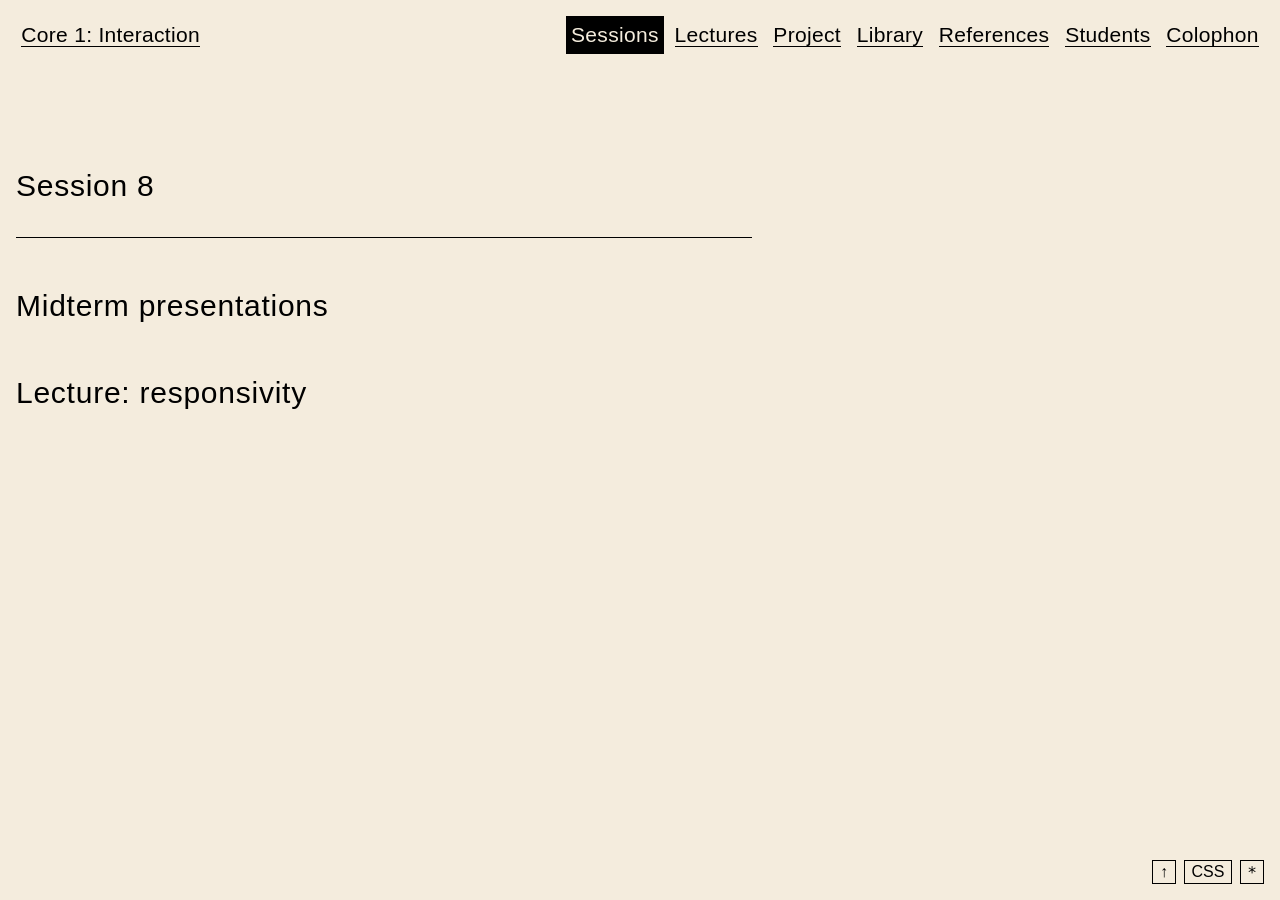
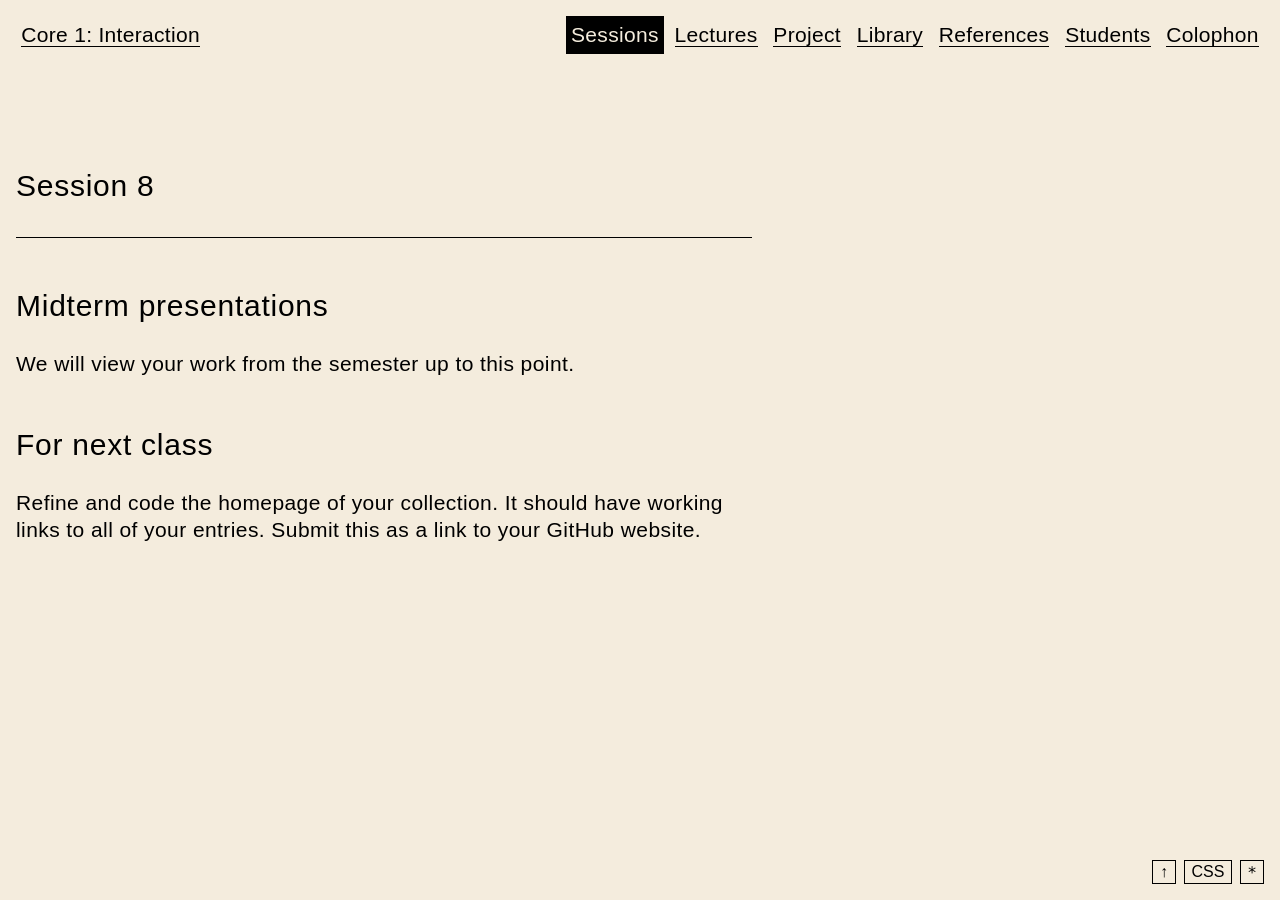
Before and after one commit to jackrieger/core-1-interaction, a Jekyll site: the page built from sessions/8/index.md, in a window 1280 px wide. Built offline with Jekyll 4.4.1, drawn with Linux system fonts in a browser that asks for light colours.

Commit message:
session 8

```diff
--- a/sessions/8/index.md
+++ b/sessions/8/index.md
@@ -4,4 +4,8 @@ title: Session 8
 
 ## Midterm presentations
 
-## Lecture: responsivity
+We will view your work from the semester up to this point.
+
+## For next class
+
+Refine and code the homepage of your collection. It should have working links to all of your entries. Submit this as a link to your GitHub website.
```
Also changed, not shown: sessions/7/index.md (+6 -0 lines), sessions/9/index.md (added, +24 -0 lines).
